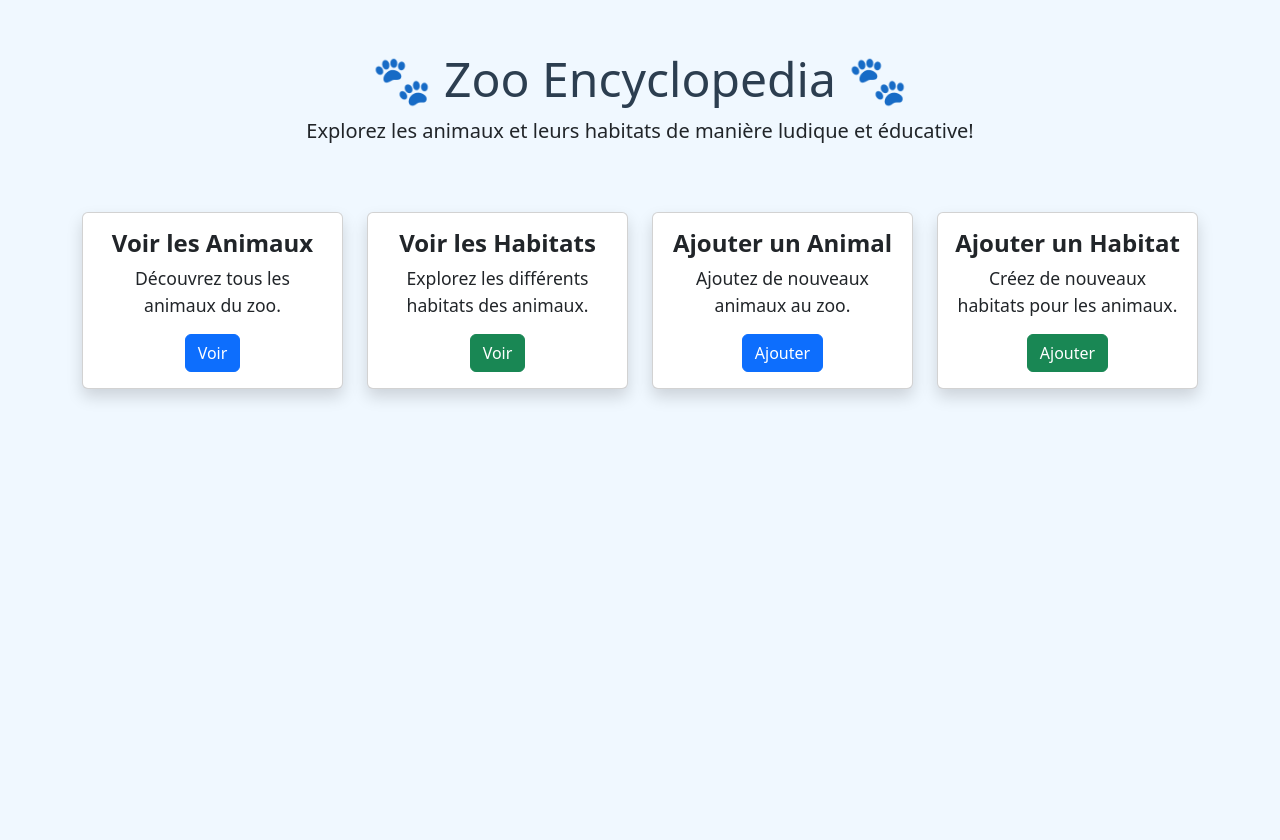
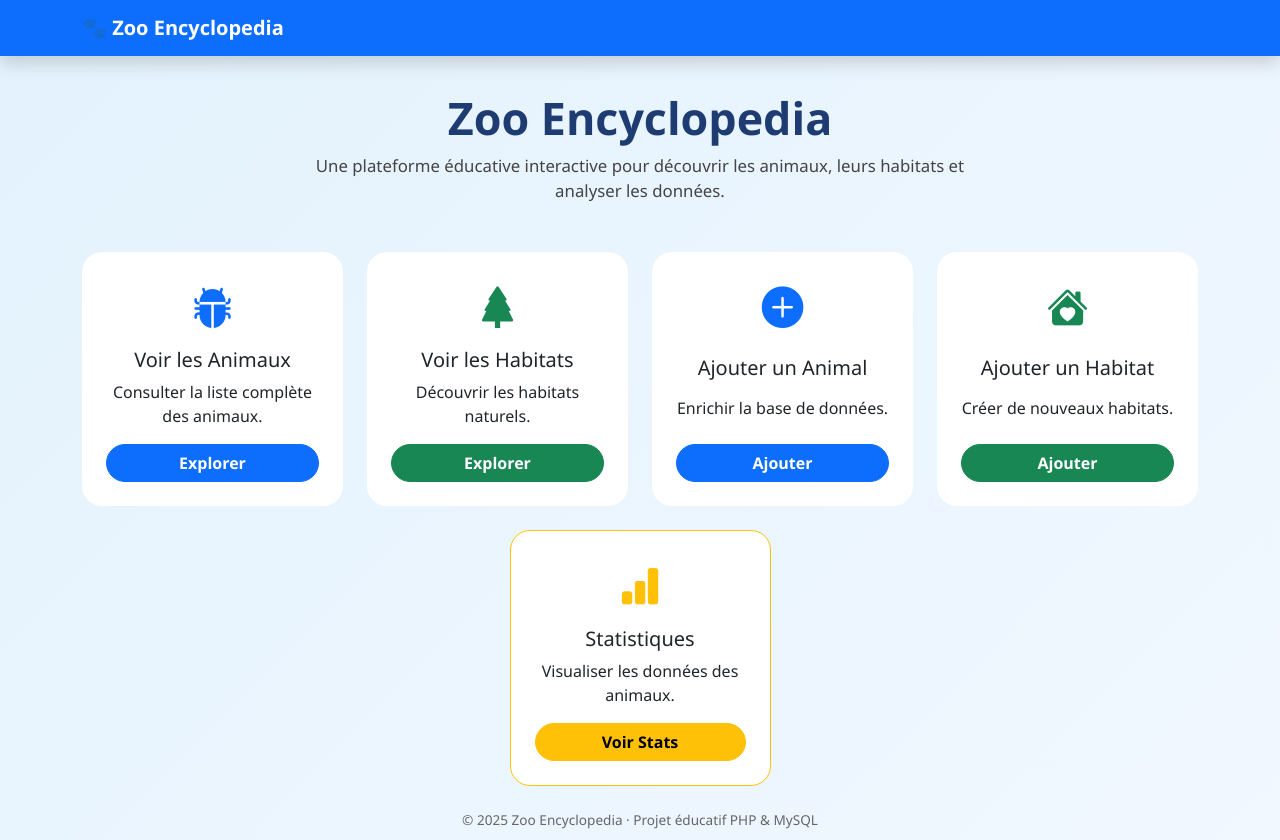
Before and after one commit to ezraidimariam/Zoo_Encyclopedie, a PHP site: page / in a window 1280 px wide. Before the commit the page ends 400 px from the top, so only its background shows below. Run offline with PHP 8.4, Linux system fonts and the light colour scheme.

Commit message:
update design with improved structure, styling, and navigation

```diff
--- a/index.php
+++ b/index.php
@@ -1,89 +1,179 @@
 <?php
 include("config/db.php");
 ?>
-
 <!DOCTYPE html>
 <html lang="fr">
 <head>
     <meta charset="UTF-8">
     <title>Zoo Encyclopedia</title>
-    <link rel="stylesheet" href="style.css">
+
+
     <link href="https://cdn.jsdelivr.net/npm/bootstrap@5.3.2/dist/css/bootstrap.min.css" rel="stylesheet">
+
+    <link href="https://cdn.jsdelivr.net/npm/bootstrap-icons/font/bootstrap-icons.css" rel="stylesheet">
+
     <style>
         body {
-            background: #f0f8ff;
+            background: linear-gradient(135deg, #e3f2fd, #f1f8ff);
+            font-family: 'Segoe UI', sans-serif;
+            margin: 0;
+            min-height: 100vh;
         }
-        .header {
+
+        .page {
+            min-height: calc(100vh - 56px); /* navbar */
+            display: flex;
+            flex-direction: column;
+        }
+
+        .hero {
             text-align: center;
-            padding: 50px 0;
+            padding: 35px 15px;
         }
-        .header h1 {
-            font-size: 3rem;
-            color: #2c3e50;
+
+        .hero h1 {
+            font-size: 2.8rem;
+            font-weight: 800;
+            color: #1e3c72;
         }
-        .card:hover {
-            transform: scale(1.05);
-            transition: 0.3s;
-            box-shadow: 0 10px 20px rgba(0,0,0,0.2);
+
+        .hero p {
+            font-size: 1.05rem;
+            color: #444;
+            max-width: 650px;
+            margin: auto;
         }
-        .card-title {
-            font-size: 1.5rem;
-            font-weight: bold;
+
+
+        .cards-section {
+            flex: 1;
+            display: flex;
+            align-items: center;
         }
-        .card-text {
-            font-size: 1.1rem;
+
+        /* Cards */
+        .zoo-card {
+            height: 100%;
+            border: none;
+            border-radius: 20px;
+            background: white;
+            display: flex;
+            flex-direction: column;
+            justify-content: space-between;
+            transition: all 0.35s ease;
+        }
+
+        .zoo-card:hover {
+            transform: translateY(-8px) scale(1.03);
+            box-shadow: 0 20px 40px rgba(0,0,0,0.15);
+        }
+
+        .icon-box {
+            font-size: 2.6rem;
+            margin-bottom: 10px;
+        }
+
+        .btn {
+            border-radius: 30px;
+            font-weight: 600;
+        }
+
+        footer {
+            text-align: center;
+            color: #666;
+            font-size: 0.85rem;
+            padding: 10px;
         }
     </style>
 </head>
+
 <body>
 
+
+<nav class="navbar navbar-expand-lg navbar-dark bg-primary shadow">
     <div class="container">
-    <!-- Header -->
-    <div class="header">
-        <h1>🐾 Zoo Encyclopedia 🐾</h1>
-        <p class="lead">Explorez les animaux et leurs habitats de manière ludique et éducative!</p>
+        <a class="navbar-brand fw-bold" href="index.php">🐾 Zoo Encyclopedia</a>
+    </div>
+</nav>
+
+<div class="page">
+    <section class="hero">
+        <h1>Zoo Encyclopedia</h1>
+        <p>
+            Une plateforme éducative interactive pour découvrir les animaux,
+            leurs habitats et analyser les données.
+        </p>
+    </section>
+
+    <!-- Cards -->
+    <section class="cards-section">
+        <div class="container">
+            <div class="row g-4 justify-content-center">
+
+                <div class="col-md-6 col-lg-3">
+                    <div class="card zoo-card text-center p-4">
+                        <div class="icon-box text-primary">
+                            <i class="bi bi-bug-fill"></i>
+                        </div>
+                        <h5>Voir les Animaux</h5>
+                        <p>Consulter la liste complète des animaux.</p>
+                        <a href="animals/list.php" class="btn btn-primary w-100">Explorer</a>
+                    </div>
                 </div>
 
-    <!-- Sections -->
-    <div class="row g-4">
                 <div class="col-md-6 col-lg-3">
-            <div class="card text-center shadow">
-                <div class="card-body">
-                    <h5 class="card-title">Voir les Animaux</h5>
-                    <p class="card-text">Découvrez tous les animaux du zoo.</p>
-                    <a href="animals/list.php" class="btn btn-primary">Voir</a>
+                    <div class="card zoo-card text-center p-4">
+                        <div class="icon-box text-success">
+                            <i class="bi bi-tree-fill"></i>
+                        </div>
+                        <h5>Voir les Habitats</h5>
+                        <p>Découvrir les habitats naturels.</p>
+                        <a href="habitats/list.php" class="btn btn-success w-100">Explorer</a>
                     </div>
                 </div>
+
+                <div class="col-md-6 col-lg-3">
+                    <div class="card zoo-card text-center p-4">
+                        <div class="icon-box text-primary">
+                            <i class="bi bi-plus-circle-fill"></i>
                         </div>
-        <div class="col-md-6 col-lg-3">
-            <div class="card text-center shadow">
-                <div class="card-body">
-                    <h5 class="card-title">Voir les Habitats</h5>
-                    <p class="card-text">Explorez les différents habitats des animaux.</p>
-                    <a href="habitats/list.php" class="btn btn-success">Voir</a>
+                        <h5>Ajouter un Animal</h5>
+                        <p>Enrichir la base de données.</p>
+                        <a href="animals/add.php" class="btn btn-primary w-100">Ajouter</a>
                     </div>
                 </div>
+
+                <div class="col-md-6 col-lg-3">
+                    <div class="card zoo-card text-center p-4">
+                        <div class="icon-box text-success">
+                            <i class="bi bi-house-heart-fill"></i>
                         </div>
-        <div class="col-md-6 col-lg-3">
-            <div class="card text-center shadow">
-                <div class="card-body">
-                    <h5 class="card-title">Ajouter un Animal</h5>
-                    <p class="card-text">Ajoutez de nouveaux animaux au zoo.</p>
-                    <a href="animals/add.php" class="btn btn-primary">Ajouter</a>
+                        <h5>Ajouter un Habitat</h5>
+                        <p>Créer de nouveaux habitats.</p>
+                        <a href="habitats/add.php" class="btn btn-success w-100">Ajouter</a>
                     </div>
                 </div>
+
+                <div class="col-md-6 col-lg-3">
+                    <div class="card zoo-card text-center p-4 border border-warning">
+                        <div class="icon-box text-warning">
+                            <i class="bi bi-bar-chart-fill"></i>
                         </div>
-        <div class="col-md-6 col-lg-3">
-            <div class="card text-center shadow">
-                <div class="card-body">
-                    <h5 class="card-title">Ajouter un Habitat</h5>
-                    <p class="card-text">Créez de nouveaux habitats pour les animaux.</p>
-                    <a href="habitats/add.php" class="btn btn-success">Ajouter</a>
+                        <h5>Statistiques</h5>
+                        <p>Visualiser les données des animaux.</p>
+                        <a href="stats.php" class="btn btn-warning w-100">Voir Stats</a>
                     </div>
                 </div>
+
             </div>
         </div>
+    </section>
+
 </div>
+
+<footer>
+    © 2025 Zoo Encyclopedia · Projet éducatif PHP & MySQL
+</footer>
 
 <script src="https://cdn.jsdelivr.net/npm/bootstrap@5.3.2/dist/js/bootstrap.bundle.min.js"></script>
 </body>
```
Lines whose indentation alone changed are shown as unchanged.
